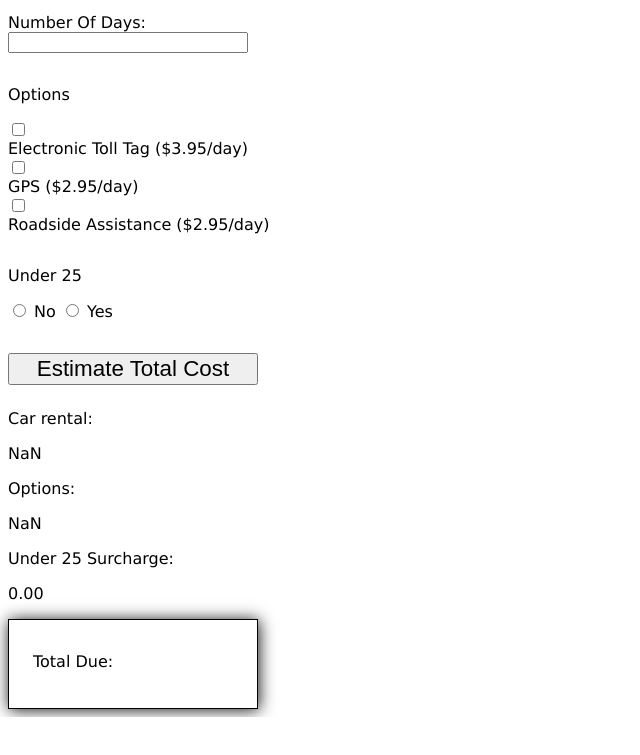
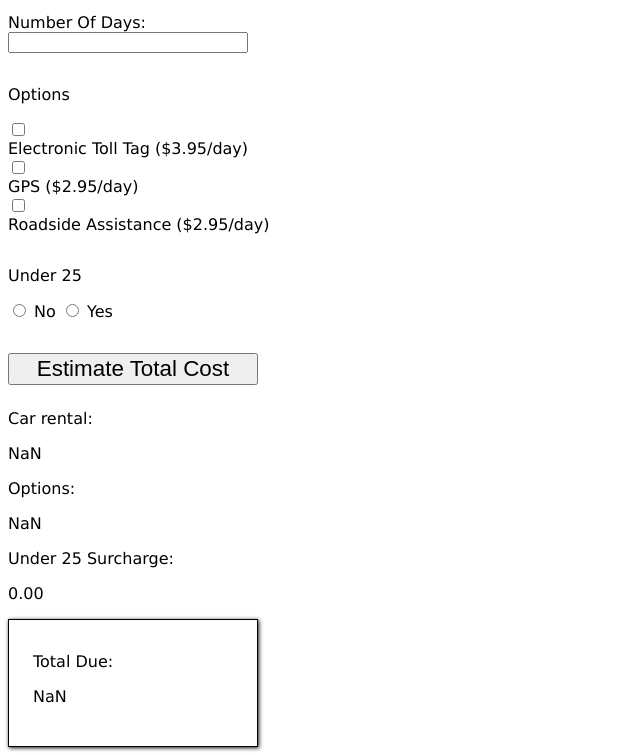
Before and after one commit to DevFaulk/wb3-exercises, a plain HTML site: page car-rental/index.html in a window 1280 px wide. Both pictures are taken after a click on the button "Estimate Total Cost". Shown: the part 132-887 px from the top of the page, without its empty margins (0-640 px from the left). Before the commit the page ends 849 px from the top, so only its background shows below. Drawn offline with Linux system fonts and the light colour scheme.

Commit message:
add total due calculation

```diff
--- a/car-rental/scripts/script.js
+++ b/car-rental/scripts/script.js
@@ -38,7 +38,6 @@ function estimateCostButton() {
   let rentalDays = parseInt(
     document.getElementById("rentalDaysAmountInput").value
   );
-  let pickupDate = document.getElementById("pickupDateInput").value;
   let carRentalPrice = document.getElementById("carRentalPrice");
   let ageSurcharge = document.getElementById("ageSurcharge");
   let totalAmountDue = document.getElementById("totalAmountDue");
@@ -52,5 +51,5 @@ function estimateCostButton() {
   optionsPrice.innerText = optionTotal.toFixed(2);
   ageSurcharge.innerText = ageSurchargeTotal.toFixed(2);
 
-  totalAmountDue = totalAmount.toFixed(2);
+  totalAmountDue.innerText = totalAmount.toFixed(2);
 }
--- a/car-rental/styles/style.css
+++ b/car-rental/styles/style.css
@@ -40,8 +40,9 @@ div {
     display: flex;
     align-content: center;
     border: solid 1px rgba(0, 0, 0, 20);
-    box-shadow: 1px 1px 15px rgba(20, 20, 20, 20);
+    box-shadow: 1px 1px 4px rgba(20, 20, 20, 10);
     padding: 1.5rem;
     padding-top: 2rem;
     width: 200px;
+    flex-direction: column;
 }
```
